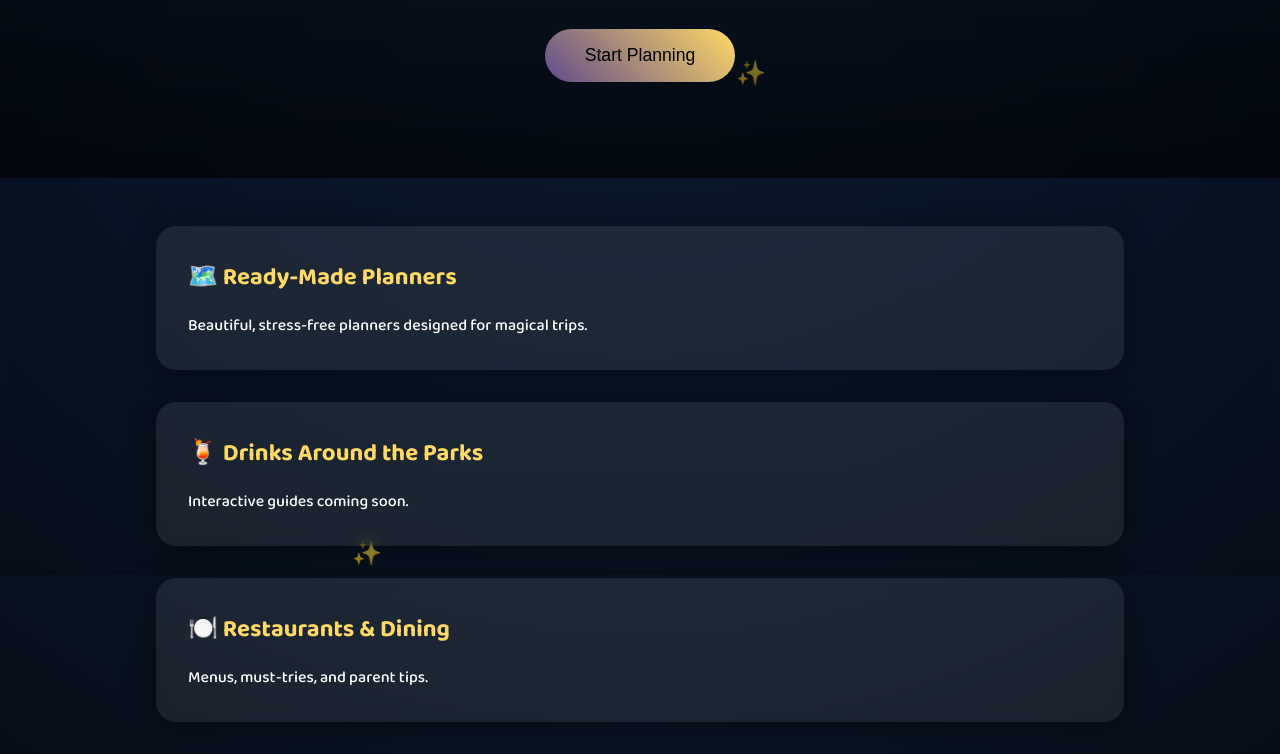
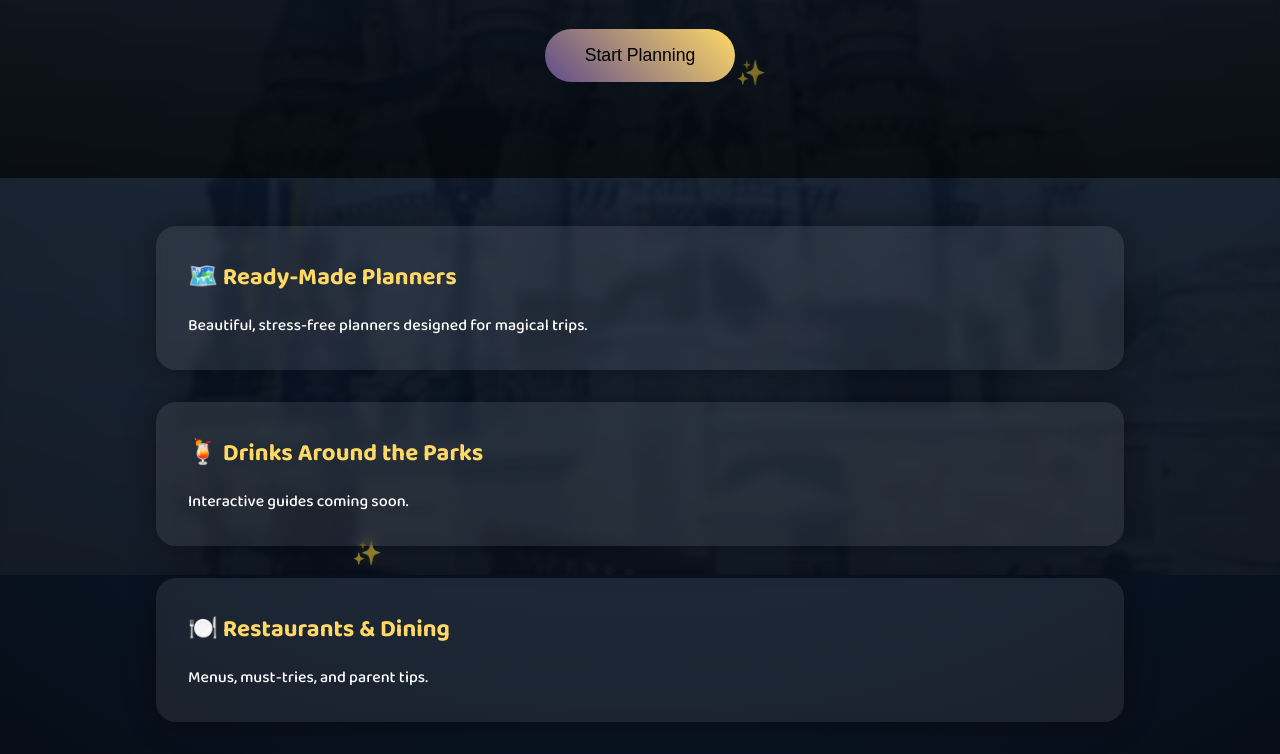
Before and after one commit to goofy4388/Disneyplannersite, a plain HTML site: page index.html in a window 1280 px wide. Shown: the part 225-979 px from the top of the page. Drawn offline with Linux system fonts and the light colour scheme.

Commit message:
Update styles.css

```diff
--- a/styles.css
+++ b/styles.css
@@ -128,7 +128,7 @@ footer {
       rgba(5, 11, 20, 0.75),
       rgba(5, 11, 20, 0.85)
     ),
-    url("images/castle-bg.png") center bottom / cover no-repeat;
+    url("castle-bg.png") center bottom / cover no-repeat;
   z-index: -1;
   opacity: 0.35; /* ← controls translucency */
 }body::after {
```
